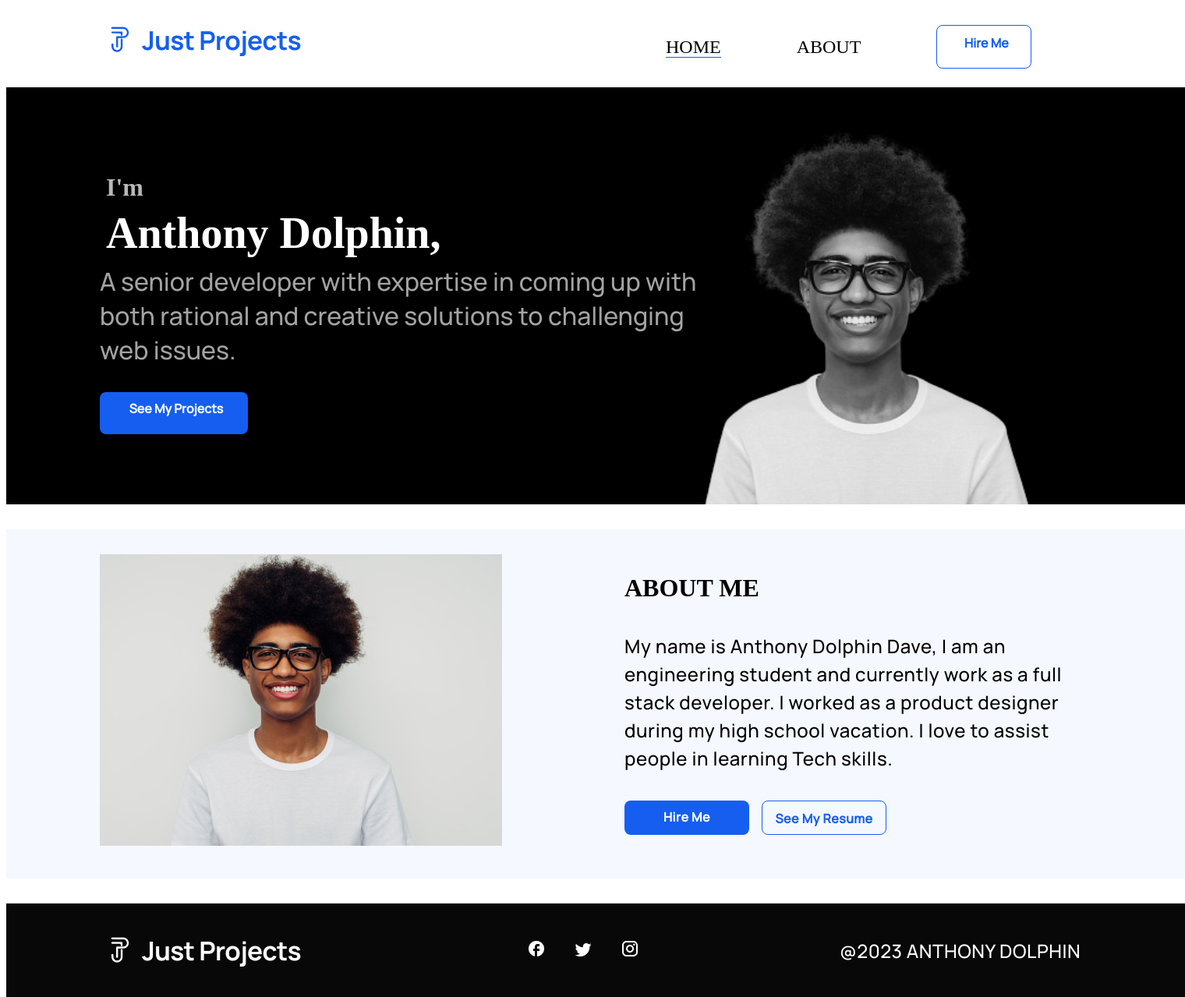
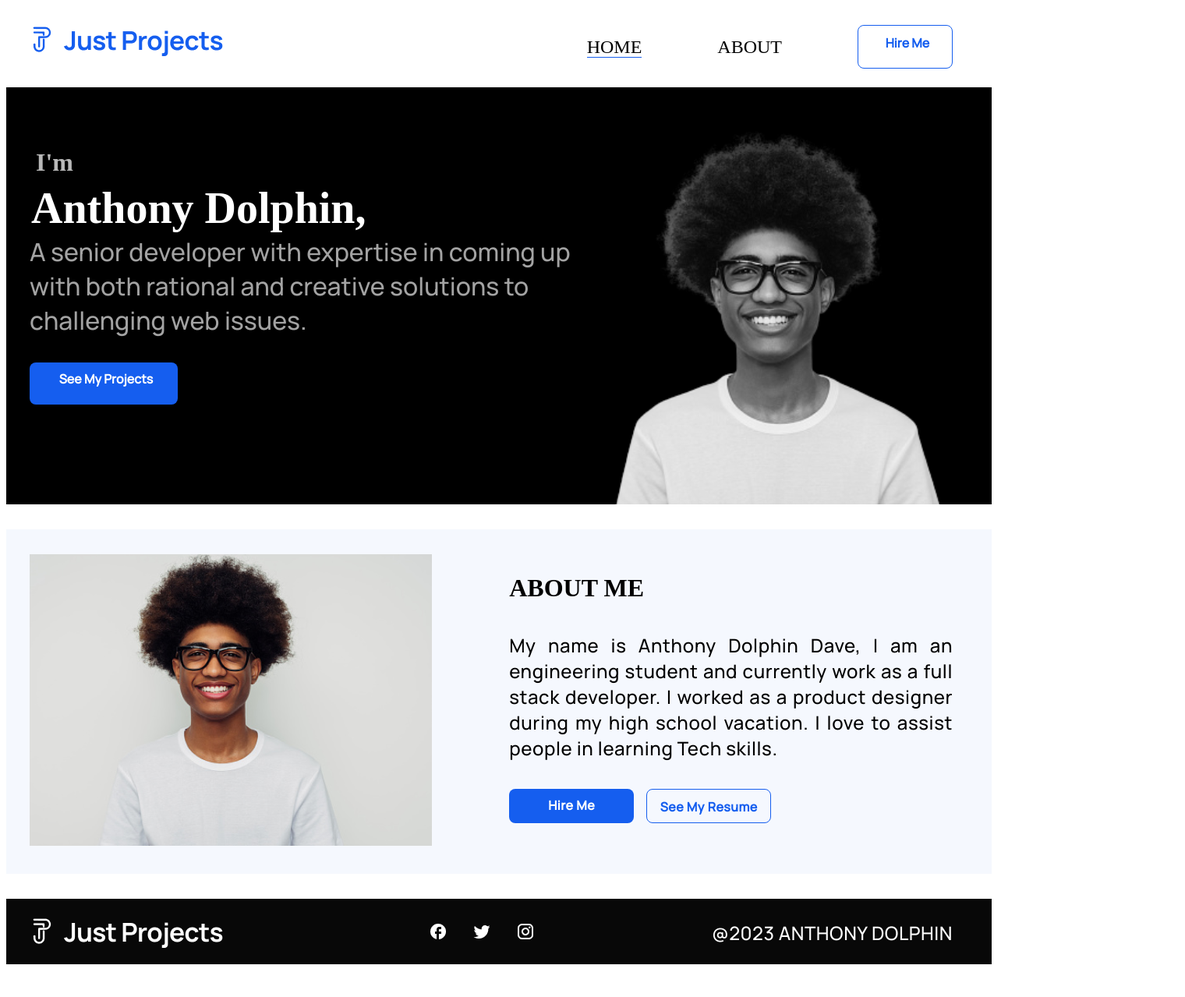
Before and after one commit to GeneralSani/The-just-project-Bio-Asignment, a plain HTML site: page index.html in a window 1280 px wide. Shown: the whole page at 78% size, 1520 px wide, since content can reach past the window. After the commit the page ends 1245 px from the top, so only its background shows below. Drawn offline with Linux system fonts and the light colour scheme; a web font is replaced by a local one.

Commit message:
updated the css to remove overflow

```diff
--- a/index.html
+++ b/index.html
@@ -36,8 +36,8 @@
 
             <p class="herotext1"> I'm </p>
             <p class="herotext2">Anthony Dolphin,</p>
-            <h3 class="herotext3">A senior developer with expertise in coming up with <br>
-                both rational and creative solutions to challenging <br>
+            <h3 class="herotext3">A senior developer with expertise in coming up with
+                both rational and creative solutions to challenging
             web issues.</h3>
 
 
@@ -50,13 +50,17 @@
     </section>
 
     <section class="about">
-        <img src="Bio (1).png" alt="" class="about-image">
+
+        <div id="about-image">
+            <img src="Bio (1).png" alt="" class="about-image">
+        </div>
+
 
         <div id="about">
             <p class="about-heading"> ABOUT ME</p>
-        <p class="about-text"> My name is Anthony Dolphin Dave, I am an <br>
-            engineering student and currently work as a full <br> stack developer. I worked as a product designer
-            <br> during my high school vacation. I love to assist <br>
+        <p class="about-text"> My name is Anthony Dolphin Dave, I am an
+            engineering student and currently work as a full stack developer. I worked as a product designer
+            during my high school vacation. I love to assist
             people in learning Tech skills. </p>
 
         <div id="about-button">
--- a/style.css
+++ b/style.css
@@ -1,130 +1,32 @@
 body {
     background: #FFFFFF;
-    position: relative;
-    width: 1512px;
-    height: 1205px;
 }
 
 .header {
     display: flex;
+    justify-content: space-between;
 }
-
-
-section.hero {
-    background: #000000;
-    display: flex;
-    width: 100%;
-    height: 535px;
-
-}
-
-/* .herotext {
-
-     position: absolute;
-} */
-
-p.herotext1 {
-    font-family: 'Halant';
-    font-style: normal;
-    font-weight: 600;
-    font-size: 32px;
-    color: #B8B8B8;
-    padding-top: 102px;
-    padding-left: 120px;
-    margin: 8px;
-}
-
-p.herotext2 {
-    font-family: 'Halant';
-    font-style: normal;
-    font-weight: 600;
-    font-size: 56px;
-    color: #FFFFFF;
-    padding-left: 120px;
-    margin: 8px;
-
-}
-
-h3.herotext3 {
-    font-family: 'Manrope';
-    font-style: normal;
-    font-weight: 500;
-    font-size: 32px;
-    color: #A3A3A3;
-    padding-left: 120px;
-    margin-top: auto;
-    /*width: 840px;
-    height: 144px;*/
-    /* position: relative;*/
-
-}
-
-.herobutton {
-
-    padding-left: 16px;
-    padding-right: 16px;
-    padding-top: 10px;
-    padding-right: 10px;
-    /* gap: 10px; */
-    width: 164px;
-    height: 44px;
-    background: #155EEF;
-    border-radius: 8px;
-    font-family: 'Manrope';
-    font-style: normal;
-    font-weight: 700;
-    font-size: 16px;
-    color: #FFFFFF;
-    margin-left: 120px;
-    margin-top: 16px;
-    /* align-items: center; */
-    justify-content: center;
-    text-align: center;
-}
-
-.heroimage {
-
-    /*width: 443px;
-    height: 479px;*/
-    left: 949px;
-    top: 56px;
-    margin-right: 120px;
-    margin-top: 56px;
-    margin-bottom: 0px;
-    padding-bottom: 0px;
-
-
-}
-
-
 
 .logo {
 
-    padding: 16px 16px;
-    padding-left: 120px;
-
-
+    padding: 16px 20px;
+    /*padding-left: 120px; */
 
 }
 
 .menu-items {
-
     font-family: 'Halant';
     font-style: normal;
     font-weight: 500;
     font-size: 24px;
     line-height: 24px;
     color: #000000;
-
-
 }
 
 #navmenu {
     align-items: center;
-    padding: 0px;
+    padding-right: 50px;
     gap: 97px;
-    margin-left: 450px;
-    margin-right: 120px;
 
 }
 
@@ -134,7 +36,7 @@ h3.herotext3 {
     align-items: center;
     padding: 0px;
     gap: 97px;
-    justify-content: right;
+    justify-content: space-between;
     font-family: 'Halant';
     font-style: normal;
     font-weight: 500;
@@ -156,7 +58,6 @@ a.menu-items {
     align-items: flex-start;
     width: 94px;
     height: 44px;
-
     border: 1px solid #155EEF;
     border-radius: 8px;
     padding-left: 16px;
@@ -175,28 +76,108 @@ a.menu-items {
 
 }
 
+section.hero {
+    background: #000000;
+    display: flex;
+    justify-content: space-between;
+    padding-left: 30px;
+
+}
+p.herotext1 {
+    font-family: 'Halant';
+    font-style: normal;
+    font-weight: 600;
+    font-size: 32px;
+    color: #B8B8B8;
+    padding-top: 70px;
+    margin: 8px;
+}
+
+p.herotext2 {
+    font-family: 'Halant';
+    font-style: normal;
+    font-weight: 600;
+    font-size: 56px;
+    color: #FFFFFF;
+   /* padding-left: 120px;*/
+    margin: 2px;
+
+}
+
+h3.herotext3 {
+    font-family: 'Manrope';
+    font-style: normal;
+    font-weight: 500;
+    font-size: 32px;
+    color: #A3A3A3;
+    margin-top: auto;
+
+
+}
+
+.herobutton {
+
+    padding-left: 16px;
+    padding-right: 16px;
+    padding-top: 10px;
+    padding-right: 10px;
+    /* gap: 10px; */
+    width: 164px;
+    height: 44px;
+    background: #155EEF;
+    border-radius: 8px;
+    font-family: 'Manrope';
+    font-style: normal;
+    font-weight: 700;
+    font-size: 16px;
+    color: #FFFFFF;
+    margin-top: 16px;
+    /* align-items: center; */
+    justify-content: center;
+    text-align: center;
+}
+
+.heroimage {
+
+    /*width: 443px;
+    height: 479px;*/
+   /* left: 949px;
+    top: 56px;
+    margin-right: 120px;*/
+    margin-top: 56px;
+    margin-bottom: 0px;
+    padding-bottom: 0px;
+    padding-right: 50px;
+
+
+}
+
+
 .about {
 
     display: flex;
     background: #F5F8FE;
     margin-top: 32px;
+    justify-content: space-between;
 }
 
-.about-image {
+#about-image {
 
-    margin-left: 120px;
     margin-top: 32px;
     margin-bottom: 32px;
-    width: 516px;
-    height: 374px;
+    width: 45%;
+    padding-left: 30px;
+
 
 }
 
 #about {
 
-    margin-left: 157px;
+    justify-content: space-between;
     margin-top: 18px;
-}
+    width: 45%;
+    padding-right: 50px;
+ }
 
 .about-heading {
 
@@ -206,21 +187,21 @@ a.menu-items {
     font-size: 32px;
     line-height: 50px;
     color: #000000;
+    justify-content: space-between;
 
 }
 
 .about-text {
 
-    width: 575px;
-    height: 180px;
     font-family: 'Manrope';
     font-style: normal;
     font-weight: 400;
     font-size: 24px;
-    line-height: 150%;
     text-align: justify;
     letter-spacing: 0.6px;
     color: #000000;
+    justify-content: space-between;
+
 
 }
 
@@ -277,22 +258,22 @@ h3.button2 {
 
     display: flex;
     align-items: center;
-    padding: 16px 120px;
+    padding-left: 20px;
     background: #080808;
     margin-top: 32px;
+    justify-content: space-between;
 }
 
 #socialicons {
 
-    justify-content: center;
+    display: flex;
+    justify-content: space-between;
     align-items: center;
     padding: 0px;
-    padding-left: 255px;
     margin-top: 32px;
     margin-bottom: 32px;
-    gap: 32px;
-    width: 424px;
-    height: 24px;
+
+
 }
 
 .icon {
@@ -318,12 +299,11 @@ h3.button2 {
     font-style: normal;
     font-weight: 500;
     font-size: 24px;
-    line-height: 150%;
     letter-spacing: 0.5px;
     color: #FFFFFF;
     text-align: center;
     justify-content: right;
     margin-top: 26px;
-    padding-left: 10px;
+    padding-right: 50px;
 
 }
```
